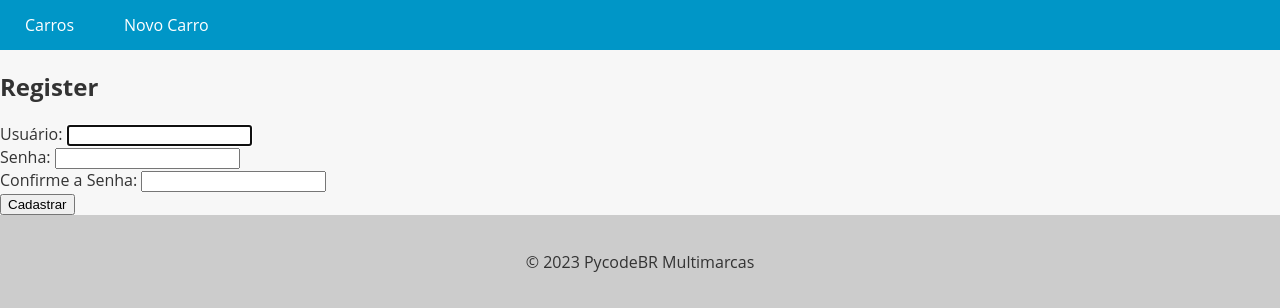
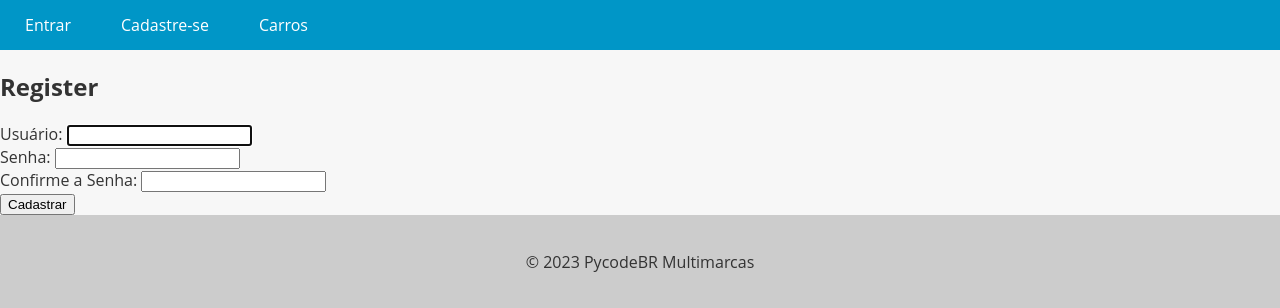
Before and after one commit to izaiasrios/carros, a Django app: page /register/ in a window 1280 px wide. Shown: the top 308 px of the page. Run offline with Django 5.2, Linux system fonts and the light colour scheme.

Commit message:
ALterado o menu principal na base html!

```diff
--- a/app/templates/base.html
+++ b/app/templates/base.html
@@ -72,8 +72,20 @@
   <header>
     <nav>
       <ul>
+        {% if user.is_authenticated %}
+        <li class="active"><a href="#">Bem-vindo, {{ user.username }}</a></li>
+        <li><a href="{% url 'new_car' %}">Novo Carro</a></li>
+        {% else %}
+        <li><a href="{% url 'login' %}">Entrar</a></li>
+        {% endif %}
+        {% if not user.is_authenticated %}
+        <li><a href="{% url 'register' %}">Cadastre-se</a></li>
+        {% endif %}
         <li><a href="{% url 'cars_list' %}">Carros</a></li>
-        <li><a href="{% url 'new_car' %}">Novo Carro</a></li>
+
+        {% if user.is_authenticated %}
+        <li><a href="{% url 'logout' %}">Sair</a></li>
+        {% endif %}
       </ul>
     </nav>
   </header>
```
Also changed, not shown: db.sqlite3.
